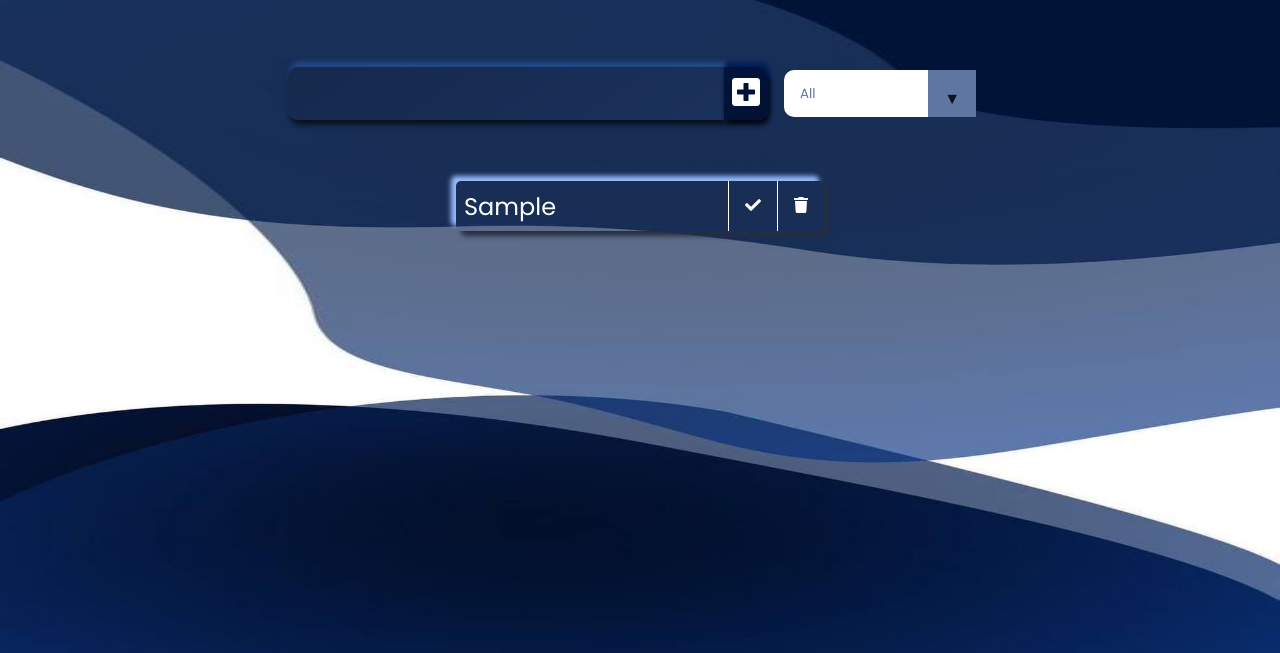
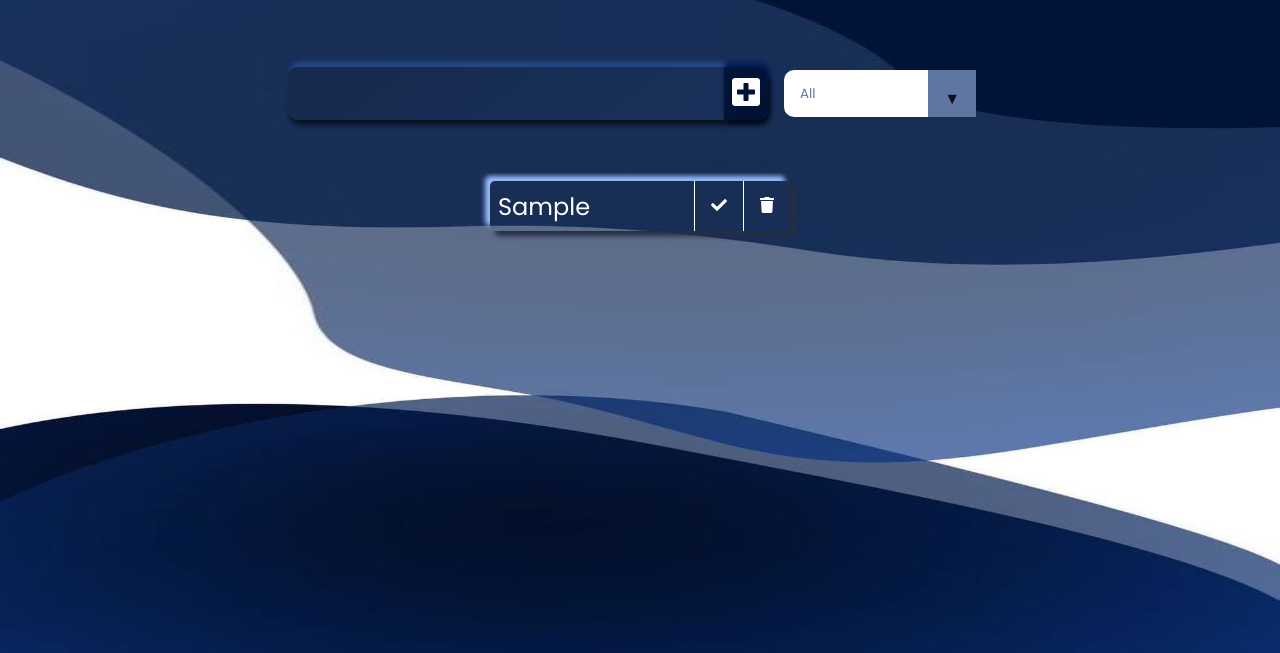
Before and after one commit to characterMi/todo-list-app, a plain HTML site: page index.html in a window 1280 px wide. Both pictures are taken after typing "Sample" into the empty fields and a click on the button 746 px from the left and 240 px from the top of the page. Shown: the part 147-800 px from the top of the page. Drawn offline with Linux system fonts and the light colour scheme.

Commit message:
fixing bugs and styling

```diff
--- a/style.css
+++ b/style.css
@@ -4,7 +4,10 @@
   box-sizing: border-box;
 }
 
-/*  */
+html {
+  overflow-x: hidden;
+}
+
 body {
   background: #fff;
   color: #5f76a0;
@@ -79,13 +82,28 @@ form button:hover {
 }
 
 .todo-list {
-  min-width: 30%;
+  min-width: 350px;
   list-style: none;
+  border-radius: 10px;
+  overflow: auto;
+  height: 400px
+}
+
+.todo-list::-webkit-scrollbar, .todo::-webkit-scrollbar {
+  width: 8px;
+  background-color: #021e58;
+  border-radius: 10px;
+  box-shadow: inset 0 0 10px #000816;
+}
+
+.todo-list::-webkit-scrollbar-thumb, .todo::-webkit-scrollbar-thumb {
+  background-color: #264a88;
+  box-shadow: inset 0 0 5px #000816;
   border-radius: 10px;
 }
 
 .todo {
-  margin: 0.5rem;
+  margin: 0.5rem auto;
   font-size: 1.5rem;
   color: #fff;
   display: flex;
@@ -96,6 +114,8 @@ form button:hover {
     -5px -5px 5px #98bdff;
   transition: all 1s ease;
   border-radius: 5px;
+  overflow: auto;
+  width: 300px;
 }
 
 .filter-todo {
```
